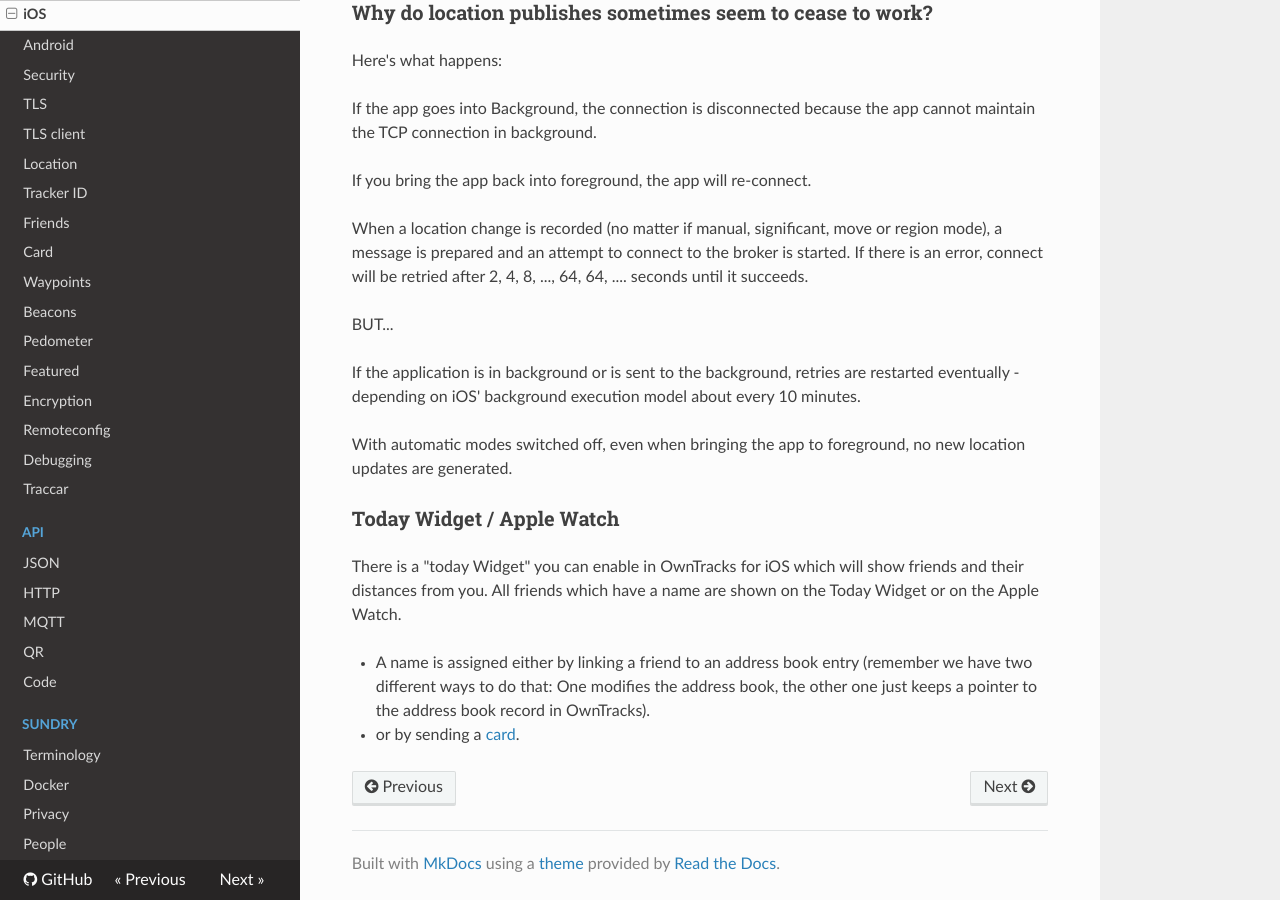
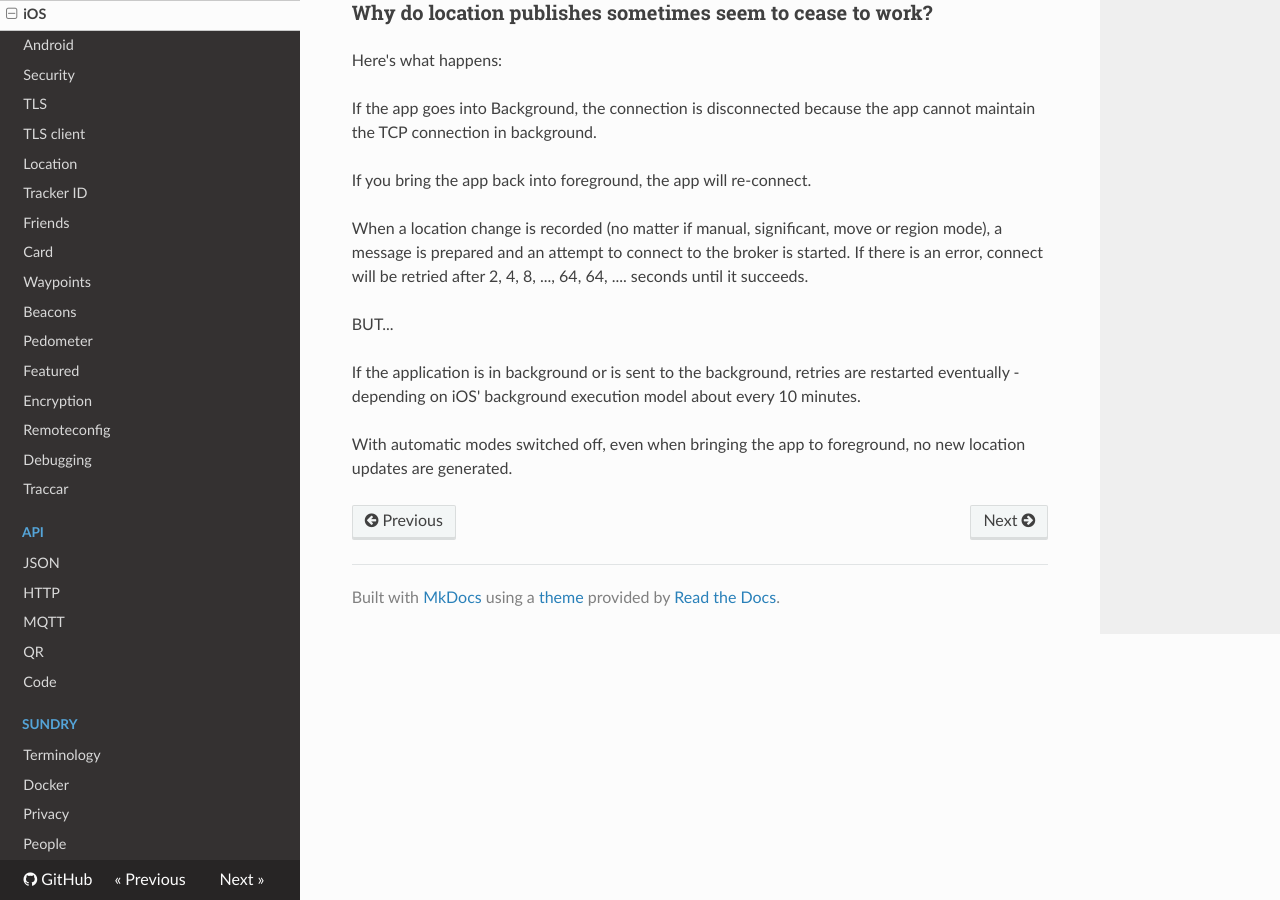
Before and after one commit to owntracks/booklet, an MkDocs documentation site: the page built from docs/features/ios.md, in a window 1280 px wide and 900 px high, scrolled down 2537 px. Built offline with MkDocs 1.6.1, drawn with Linux system fonts in a browser that asks for light colours; nearby versions of some CDN libraries; old or Windows-style settings are respelled for this version of MkDocs.

Commit message:
remove ref to Watch

```diff
--- a/docs/features/ios.md
+++ b/docs/features/ios.md
@@ -113,10 +113,3 @@ restarted eventually - depending on iOS' background execution model about every
 
 With automatic modes switched off, even when bringing the app to foreground, no
 new location updates are generated.
-
-### Today Widget / Apple Watch
-
-There is a "today Widget" you can enable in OwnTracks for iOS which will show friends and their distances from you.  All friends which have a name are shown on the Today Widget or on the Apple Watch.
-
-* A name is assigned either by linking a friend to an address book entry (remember we have two different ways to do that: One modifies the address book, the other one just keeps a pointer to the address book record in OwnTracks).
-* or by sending a [card](card.md).
```
